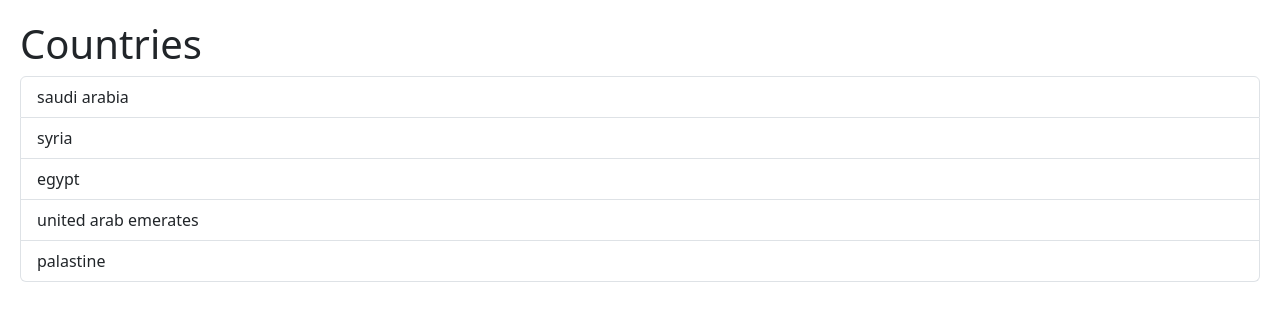
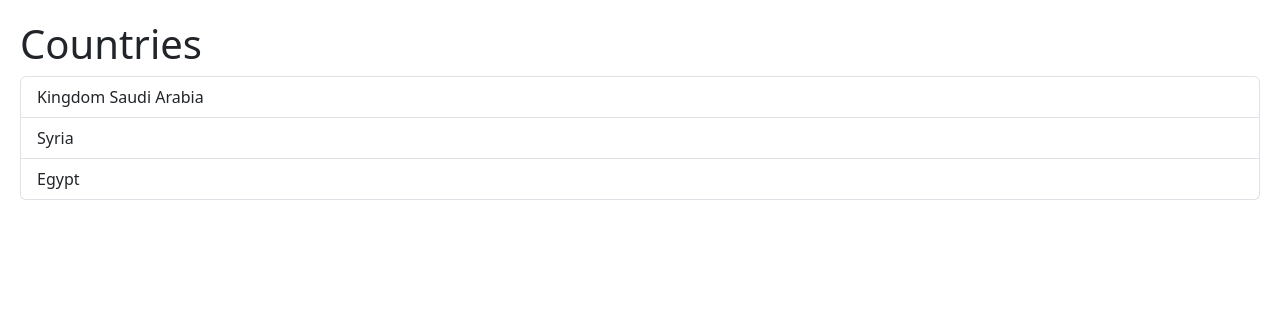
Before and after one commit to mohammad-alj/learning-react, a React (Vite) app: page / in a window 1280 px wide. Shown: the top 320 px of the page. Built offline with nearby package versions, Linux system fonts and the light colour scheme.

Commit message:
Learn how to pass in properties.

```diff
--- a/src/App.tsx
+++ b/src/App.tsx
@@ -2,7 +2,7 @@ import ListGroup from './components/ListGroup';
 import './app.css';
 
 function App() {
-	return <ListGroup />;
+	return <ListGroup listName='Countries' items={['Kingdom Saudi Arabia', 'Syria', 'Egypt']} />;
 }
 
 export default App;
--- a/src/components/ListGroup.tsx
+++ b/src/components/ListGroup.tsx
@@ -1,36 +1,31 @@
 import {useState} from 'react';
 
-function ListGroup() {
-	const [selectedCountryIndex, setSelectedCountryIndex] = useState(-1);
+interface Props {
+	listName: string;
+	items: string[];
+}
+
+function ListGroup(props: Props) {
+	const [itemIndex, setItemIndex] = useState(-1);
 	const [name, setName] = useState('');
 
-	const countries: string[] = [
-		'saudi arabia',
-		'syria',
-		'egypt',
-		'united arab emerates',
-		'palastine',
-	];
-
 	const handleClick = (index: number) => {
-		setName(countries[index]);
-		setSelectedCountryIndex(index);
+		setName(props.items[index]);
+		setItemIndex(index);
 	};
 
 	return (
 		<>
-			<h1>{name ? name : 'Countries'}</h1>
-			{countries.length === 0 && <p>No items found</p>}
+			<h1>{name ? name : props.listName}</h1>
+			{props.items.length === 0 && <p>No items found</p>}
 			<ul className='list-group'>
-				{countries.map((country, index) => (
+				{props.items.map((item, index) => (
 					<li
-						className={
-							'list-group-item' + (selectedCountryIndex === index ? ' active' : '')
-						}
+						className={'list-group-item' + (itemIndex === index ? ' active' : '')}
 						key={index}
 						onClick={() => handleClick(index)}
 					>
-						{country}
+						{item}
 					</li>
 				))}
 			</ul>
```
